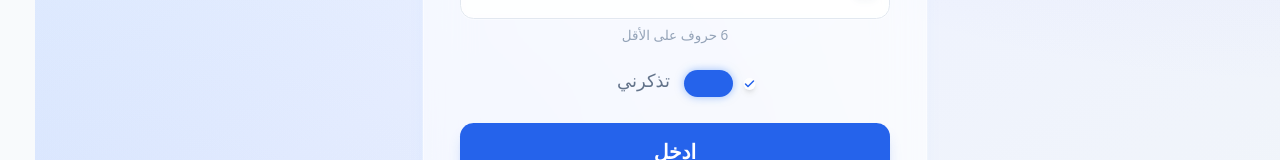
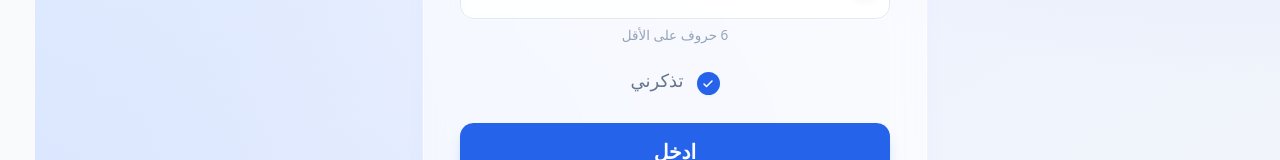
Before and after one commit to FayezL/booking-trip-system, a Next.js app: page /login in a window 1280 px wide. Shown: the part 480-640 px from the top of the page. Built offline with nearby package versions, Linux system fonts and the light colour scheme.

Commit message:
fix: RTL-safe toggle redesign + install lucide-react + update MAINPLAN

```diff
--- a/package.json
+++ b/package.json
@@ -11,7 +11,7 @@
     "test:watch": "jest --watch"
   },
   "dependencies": {
-"@radix-ui/react-avatar": "^1.1.11",
+    "@radix-ui/react-avatar": "^1.1.11",
     "@radix-ui/react-dialog": "^1.1.15",
     "@radix-ui/react-dropdown-menu": "^2.1.16",
     "@radix-ui/react-label": "^2.1.8",
@@ -25,7 +25,7 @@
     "@vercel/analytics": "^2.0.1",
     "class-variance-authority": "^0.7.1",
     "clsx": "^2.1.1",
-    "lucide-react": "^1.9.0",
+    "lucide-react": "^1.11.0",
     "next": "14.2.35",
     "next-themes": "^0.4.6",
     "react": "^18",
--- a/src/components/Toggle.tsx
+++ b/src/components/Toggle.tsx
@@ -9,14 +9,13 @@ interface ToggleProps {
 }
 
 const sizeMap = {
-  sm: { track: "h-5 w-9", thumb: "h-3.5 w-3.5", translate: "translate-x-4", icon: 10 },
-  md: { track: "h-6 w-11", thumb: "h-4.5 w-4.5", translate: "translate-x-5", icon: 12 },
-  lg: { track: "h-7 w-12", thumb: "h-6 w-6", translate: "translate-x-5", icon: 14 },
+  sm: { box: "h-4 w-4", radius: "rounded-md", icon: 10 },
+  md: { box: "h-5 w-5", radius: "rounded-lg", icon: 12 },
+  lg: { box: "h-6 w-6", radius: "rounded-lg", icon: 14 },
 };
 
-export default function Toggle({ checked, onChange, disabled = false, size = "md", activeColor }: ToggleProps) {
+export default function Toggle({ checked, onChange, disabled = false, size = "md" }: ToggleProps) {
   const s = sizeMap[size];
-  const activeBg = activeColor || "bg-blue-600";
 
   return (
     <button
@@ -25,27 +24,17 @@ export default function Toggle({ checked, onChange, disabled = false, size = "md
       aria-checked={checked}
       onClick={() => onChange(!checked)}
       disabled={disabled}
-      className={`relative inline-flex ${s.track} shrink-0 cursor-pointer items-center rounded-full transition-all duration-300 ease-in-out focus:outline-none focus-visible:ring-2 focus-visible:ring-blue-400 focus-visible:ring-offset-2 ${
+      className={`inline-flex items-center justify-center ${s.box} ${s.radius} shrink-0 cursor-pointer transition-all duration-200 focus:outline-none focus-visible:ring-2 focus-visible:ring-blue-400 focus-visible:ring-offset-2 ${
         checked
-          ? `${activeBg} shadow-[0_0_8px_rgba(59,130,246,0.5)]`
-          : "bg-slate-300 dark:bg-gray-600"
-      } ${disabled ? "opacity-50 cursor-not-allowed" : ""}`}
+          ? "bg-blue-600 shadow-sm dark:bg-blue-500"
+          : "border-2 border-slate-300 bg-white dark:border-gray-600 dark:bg-gray-800"
+      } ${disabled ? "opacity-50 cursor-not-allowed" : "active:scale-90"}`}
     >
-      <span
-        className={`pointer-events-none inline-flex items-center justify-center ${s.thumb} transform rounded-full bg-white shadow-md transition-all duration-300 ease-in-out ${
-          checked ? s.translate : "translate-x-0.5"
-        }`}
-      >
-        {checked ? (
-          <svg width={s.icon} height={s.icon} viewBox="0 0 24 24" fill="none" stroke="currentColor" strokeWidth={3} strokeLinecap="round" strokeLinejoin="round" className="text-blue-600">
-            <path d="M20 6L9 17l-5-5" />
-          </svg>
-        ) : (
-          <svg width={s.icon} height={s.icon} viewBox="0 0 24 24" fill="none" stroke="currentColor" strokeWidth={3} strokeLinecap="round" strokeLinejoin="round" className="text-slate-400">
-            <path d="M18 6L6 18M6 6l12 12" />
-          </svg>
-        )}
-      </span>
+      {checked && (
+        <svg width={s.icon} height={s.icon} viewBox="0 0 24 24" fill="none" stroke="white" strokeWidth={3} strokeLinecap="round" strokeLinejoin="round">
+          <path d="M20 6L9 17l-5-5" />
+        </svg>
+      )}
     </button>
   );
 }
```
Also changed, not shown: 2 other files (tests, documents, lock files or other folders).
